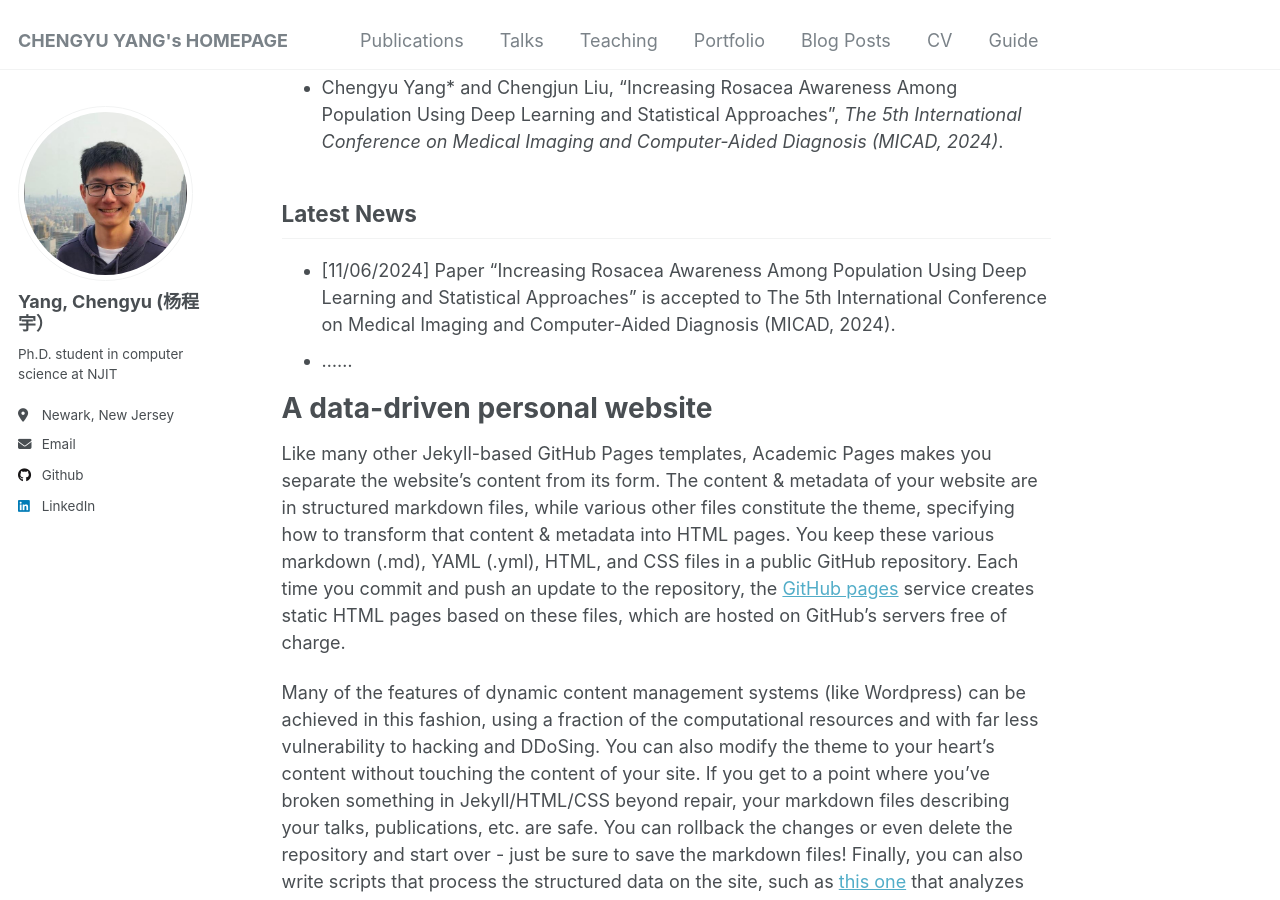
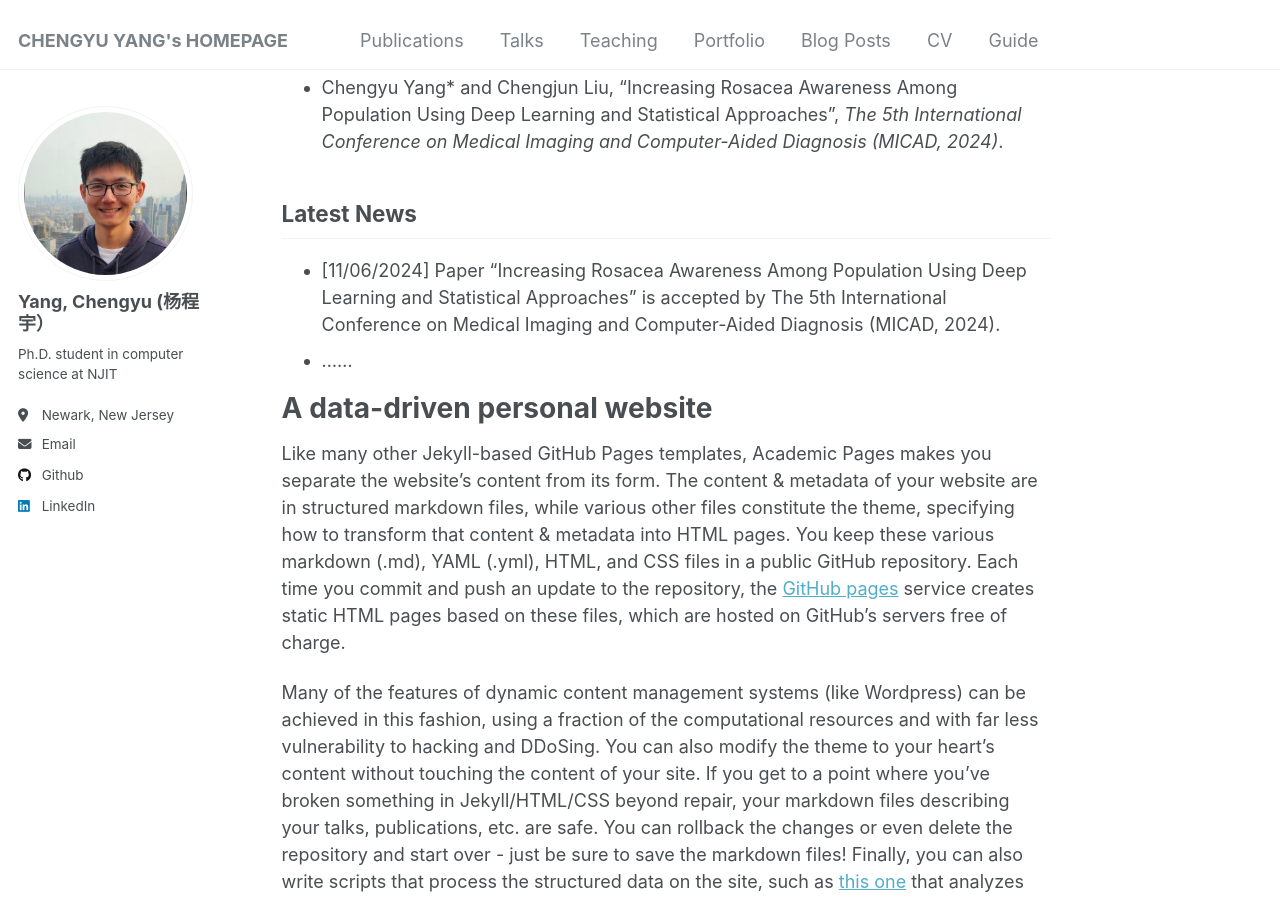
Before and after one commit to cyang322/cyang322.github.io, a Jekyll site: the page built from _pages/about.md, in a window 1280 px wide and 900 px high, scrolled down 407 px. Built offline with Jekyll 4.4.1, drawn with Linux system fonts in a browser that asks for light colours.

```diff
--- a/_pages/about.md
+++ b/_pages/about.md
@@ -19,7 +19,7 @@ Publications
 
 Latest News
 ------
-- [11/06/2024] Paper "Increasing Rosacea Awareness Among Population Using Deep Learning and Statistical Approaches" is accepted to The 5th International Conference on Medical Imaging and Computer-Aided Diagnosis (MICAD, 2024).
+- [11/06/2024] Paper "Increasing Rosacea Awareness Among Population Using Deep Learning and Statistical Approaches" is accepted by The 5th International Conference on Medical Imaging and Computer-Aided Diagnosis (MICAD, 2024).
 - ......
 
 A data-driven personal website
```
